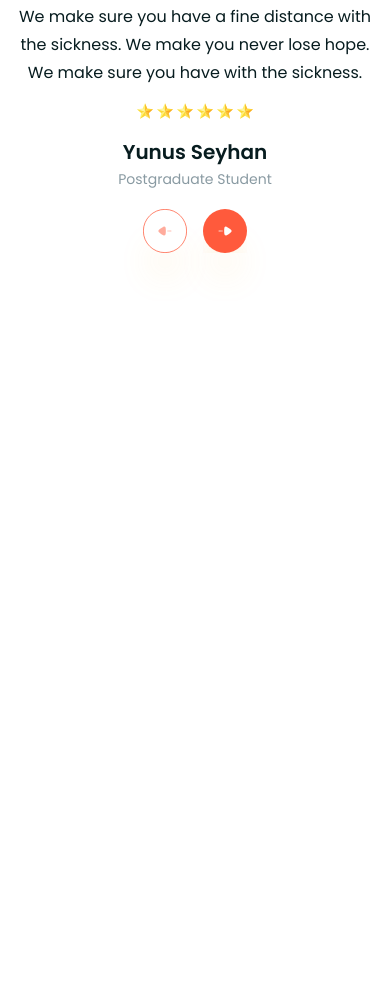
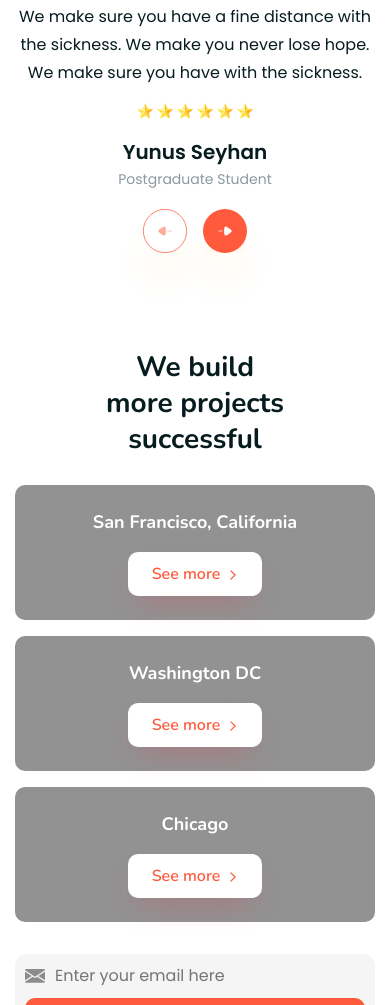
Before and after one commit to 2H1EU8/fastcoding-test, a plain HTML site: page index.html in a window 390 px wide. Shown: the part 8346-9351 px from the top of the page. Before the commit the page ends 8647 px from the top, so only its background shows below. Drawn offline with Linux system fonts and the light colour scheme.

Commit message:
ui: implement subscribe section

```diff
--- a/assets/styles/layout.css
+++ b/assets/styles/layout.css
@@ -1845,6 +1845,180 @@
   }
 }
 
+/* Subscribe Section */
+.subscribe {
+  padding: 5.25rem 0;
+  background-color: var(--primary-light);
+}
+
+.subscribe-ctn {
+  display: flex;
+  flex-direction: column;
+}
+
+.subscribe-ctn .subscribe-title {
+  text-align: center;
+  text-transform: none;
+  max-width: 70%;
+  margin: 0 auto 3.25rem;
+}
+
+.subscribe-cards {
+  display: grid;
+  grid-template-columns: repeat(auto-fit, minmax(330px, 1fr));
+  gap: 34px;
+}
+
+.subscribe-cards .subscribe-card {
+  background-color: var(--placeholder-gray);
+  padding: 32px 56px;
+  border-radius: 10px;
+  display: flex;
+  flex-direction: column;
+  align-items: center;
+  gap: 28px;
+  transition: transform 0.3s ease;
+}
+
+.subscribe-cards .subscribe-card:hover {
+  transform: translateY(-10px);
+}
+
+.subscribe-cards .subscribe-card>h4 {
+  font-family: 'Nunito', sans-serif;
+  font-weight: 700;
+  font-size: 20px;
+  letter-spacing: -1.5%;
+  color: var(--primary-light);
+}
+
+.subscribe-cards .subscribe-card>.see-more-btn {
+  font-weight: 600;
+  line-height: 22px;
+  letter-spacing: -1%;
+  color: var(--accent);
+  box-shadow: 0px 15px 30px -10px #EE2A5240;
+  display: flex;
+  padding: 15px 30px;
+  border: none;
+  border-radius: 10px;
+  background-color: var(--primary-light);
+  justify-content: center;
+  align-items: center;
+  gap: 8px;
+  cursor: pointer;
+}
+
+.subscribe-card>.see-more-btn>img {
+  margin-top: 2px;
+  width: 12px;
+  height: 12px;
+}
+
+ .subscribe-form {
+  margin: 0 auto;
+  display: flex;
+  justify-content: space-between;
+  align-items: center;
+  gap: 10px;
+  width: 100%;
+  max-width: 610px;
+  padding: 12px 12px 12px 30px;
+  background-color: var(--light-border);
+  margin-top: 67px;
+  border-radius: 15px;
+}
+
+.subscribe-form >input {
+  flex: 1;
+  border: none;
+  background-color: transparent;
+  font-family: 'Poppins', sans-serif;
+  font-size: 18px;
+  letter-spacing: -1%;
+  color: var(--description-gray-light)
+}
+
+.subscribe-form>.subscribe-button {
+  border: none;
+  background-color: var(--accent);
+  color: var(--primary-light);
+  padding: 13px 26px;
+  font-family: 'Poppins', sans-serif;
+  font-weight: 600;
+  font-size: 20px;
+  letter-spacing: -1%;
+  border-radius: 10px;
+  cursor: pointer;
+}
+
+/* Responsive Subscribe - Mobile */
+@media (max-width: 47.999rem) {
+  .subscribe {
+    padding: 48px 0;
+  }
+
+  .subscribe-ctn .subscribe-title {
+    margin-bottom: 28px;
+  }
+
+  .subscribe-cards {
+    grid-template-columns: minmax(0, 1fr);
+    gap: 16px;
+  }
+
+  .subscribe-cards .subscribe-card {
+    padding: 24px 20px;
+    gap: 16px;
+  }
+
+  .subscribe-cards .subscribe-card > h4 {
+    font-size: 18px;
+    text-align: center;
+  }
+
+  .subscribe-cards .subscribe-card > .see-more-btn {
+    min-height: 44px;
+    padding: 11px 24px;
+    touch-action: manipulation;
+  }
+
+  .subscribe-card > .see-more-btn > img {
+    width: 10px;
+    height: 10px;
+  }
+
+  .subscribe-form {
+    flex-wrap: wrap;
+    gap: 10px;
+    margin-top: 32px;
+    padding: 10px;
+    border-radius: 12px;
+  }
+
+  .subscribe-form > .icon {
+    flex: 0 0 20px;
+  }
+
+  .subscribe-form > .icon > img {
+    width: 20px;
+    height: 20px;
+  }
+
+  .subscribe-form > input {
+    min-width: 0;
+    font-size: 16px;
+  }
+
+  .subscribe-form > .subscribe-button {
+    flex: 0 0 100%;
+    min-height: 44px;
+    padding: 10px 20px;
+    font-size: 16px;
+    touch-action: manipulation;
+  }
+}
+
 /* Utilities */
 .lg-container {
   max-width: var(--lg-container);
--- a/index.html
+++ b/index.html
@@ -479,7 +479,7 @@
             </div>
           </div>
           <button class="property-button">
-              Explore Property
+            Explore Property
           </button>
         </div>
       </section>
@@ -576,7 +576,43 @@
           </div>
         </div>
       </section>
-
+      <!-- Subscribe Section -->
+      <section class="subscribe">
+        <div class="subscribe-ctn container">
+          <h2 class="section-title subscribe-title ">We build more projects <br> successful</h2>
+          <div class="subscribe-cards">
+            <div class="subscribe-card">
+              <h4>San Francisco, California</h4>
+              <button class="see-more-btn">
+                <span>See more</span>
+                <img src="/assets/icon/arrow-right-accent.svg">
+              </button>
+            </div>
+            <div class="subscribe-card">
+              <h4>Washington DC</h4>
+              <button class="see-more-btn">
+                <span>See more</span>
+                <img src="/assets/icon/arrow-right-accent.svg">
+              </button>
+            </div>
+            <div class="subscribe-card">
+              <h4>Chicago</h4>
+              <button class="see-more-btn">
+                <span>See more</span>
+                <img src="/assets/icon/arrow-right-accent.svg">
+              </button>
+            </div>
+          </div>
+          <div class="subscribe-form">
+            <div class="icon">
+              <img src="/assets/icon/mailbox-fill.svg" alt="Email Icon" width="22"
+                height="22">
+              </div>
+              <input type="email" placeholder="Enter your email here">
+              <button class="subscribe-button">Subscribe</button>
+          </div>
+        </div>
+      </section>
     </main>
     <footer></footer>
   </body>
```
Also changed, not shown: assets/icon/arrow-right-accent.svg (added), assets/icon/mailbox-fill.svg (added).
